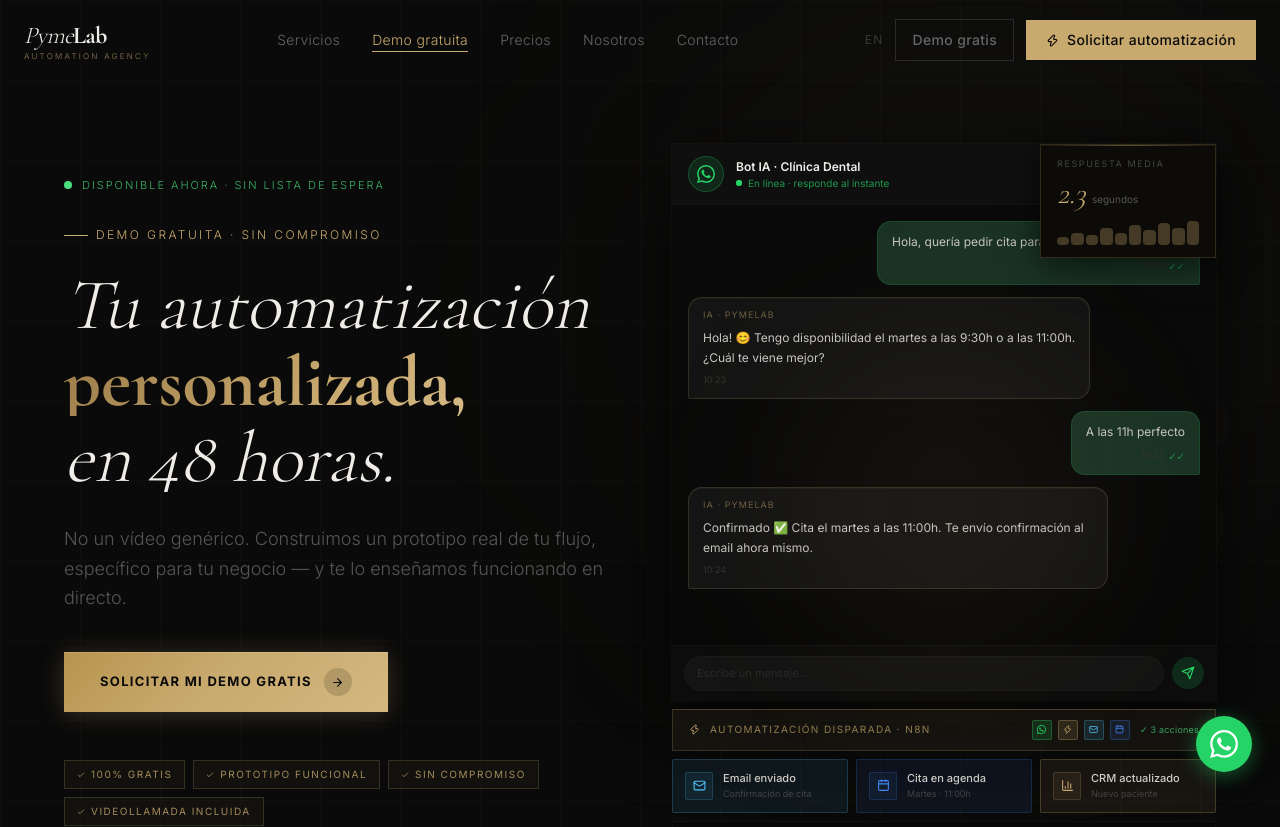
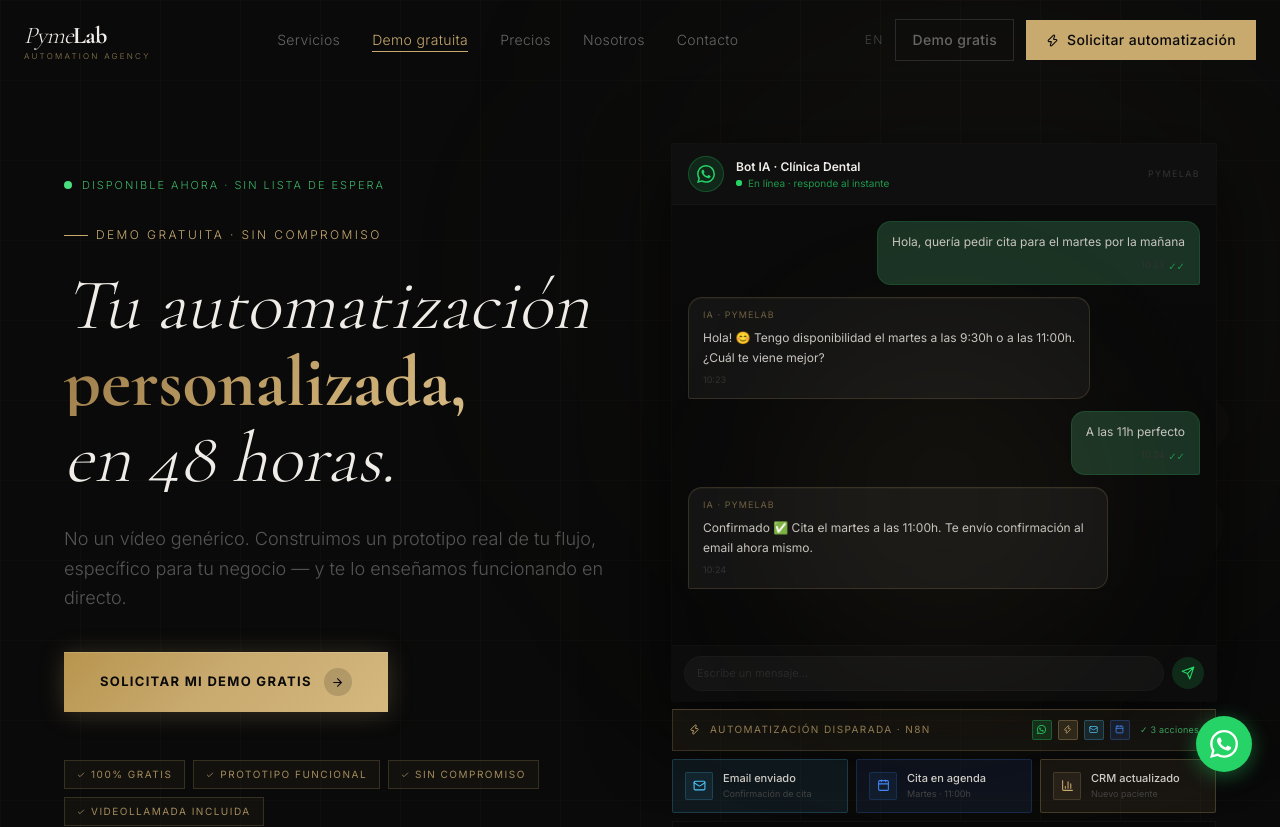
Before and after one commit to montoyaunaimr-dot/pymelabweb, a Next.js app in the folder Desktop/pymelab/pymelab-web/: page /portfolio in a window 1280 px wide. Shown: the top 827 px of the page. Built offline with nearby package versions, Linux system fonts and the light colour scheme.

Commit message:
fix(portfolio): remove stats mini card from hero visual

```diff
--- a/Desktop/pymelab/pymelab-web/app/portfolio/page.tsx
+++ b/Desktop/pymelab/pymelab-web/app/portfolio/page.tsx
@@ -67,33 +67,6 @@ function HeroVisual() {
       <div className="absolute inset-0 pointer-events-none overflow-hidden">
         <div className="absolute top-1/2 left-1/2 -translate-x-1/2 -translate-y-1/2 w-80 h-80 rounded-full bg-[#C8A96E]/[0.06] blur-[80px]" />
       </div>
-
-      {/* ── STATS mini card — floats top-right over chat header ── */}
-      <motion.div
-        initial={{ opacity: 0, x: 20, y: -10 }}
-        animate={{ opacity: 1, x: 0, y: 0 }}
-        transition={{ delay: 0.4, duration: 0.7, ease: [0.16,1,0.3,1] }}
-        className="absolute top-0 right-0 w-44 border border-[#C8A96E]/20 bg-[#0C0B08] px-4 py-3 z-20"
-        style={{ boxShadow: '0 8px 32px rgba(0,0,0,0.6), inset 0 1px 0 rgba(200,169,110,0.06)' }}
-      >
-        <div className="text-[9px] tracking-[0.18em] uppercase text-[#444] mb-2">Respuesta media</div>
-        <div className="flex items-end gap-1.5 mb-3">
-          <span className="font-display text-3xl font-light italic text-[#C8A96E] leading-none">2.3</span>
-          <span className="text-[10px] text-[#555] mb-0.5">segundos</span>
-        </div>
-        <div className="flex items-end gap-0.5 h-6">
-          {[3,5,4,7,5,8,6,9,7,10].map((h, i) => (
-            <motion.div
-              key={i}
-              className="flex-1 rounded-sm bg-[#C8A96E]/30"
-              initial={{ height: 0 }}
-              animate={{ height: `${h * 10}%` }}
-              transition={{ delay: 0.6 + i * 0.04, duration: 0.4 }}
-            />
-          ))}
-        </div>
-        <div className="absolute top-0 left-0 right-0 h-px bg-gradient-to-r from-transparent via-[#C8A96E]/40 to-transparent" />
-      </motion.div>
 
       {/* ── FLOW LAYOUT — chat → trigger → cards ── */}
       <div className="flex flex-col gap-2">
```
